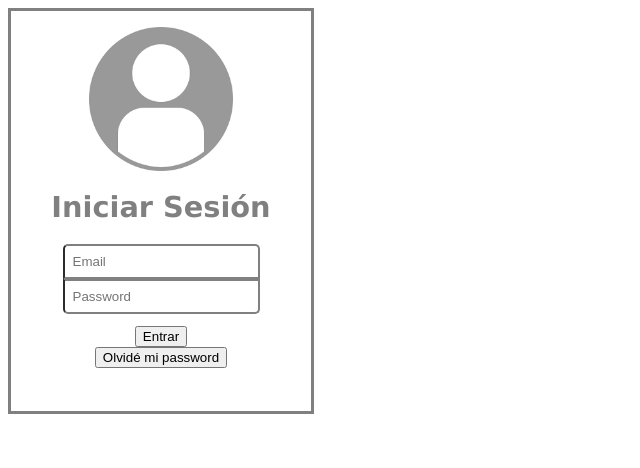
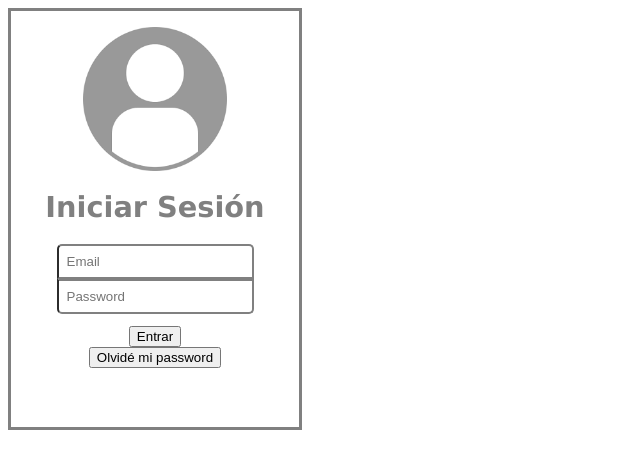
Before and after one commit to mezaDanilo/login-landing, a plain HTML site: page index.html in a window 1280 px wide. Shown: the whole page, without its empty margins (0-640 px from the left). Drawn offline with Linux system fonts and the light colour scheme.

Commit message:
arreglando caja

```diff
--- a/index.css
+++ b/index.css
@@ -1,6 +1,6 @@
 .cuadrado {
-  height: 400px;
-  width: 300px;
+  height: 26em;
+  width: 18em;
   border: 2em 2em;
   border-style: solid;
   border-color: gray;
```
